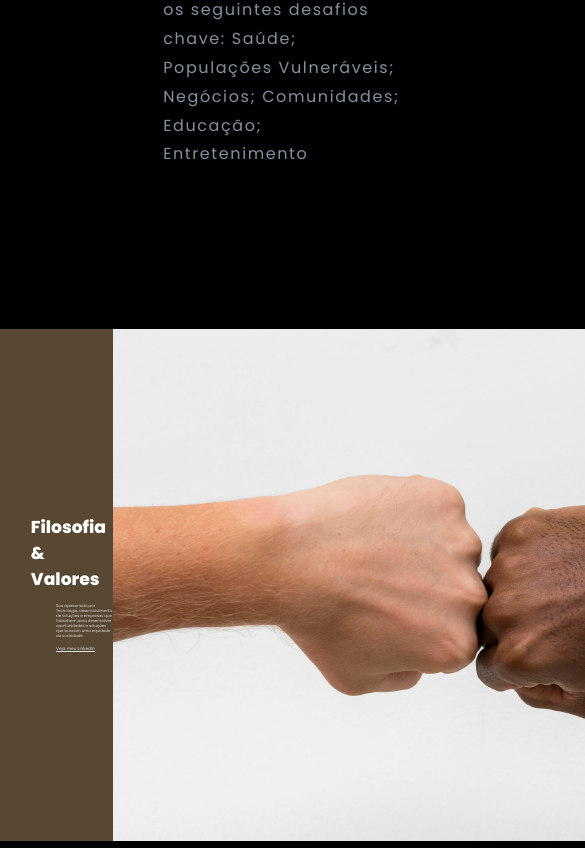
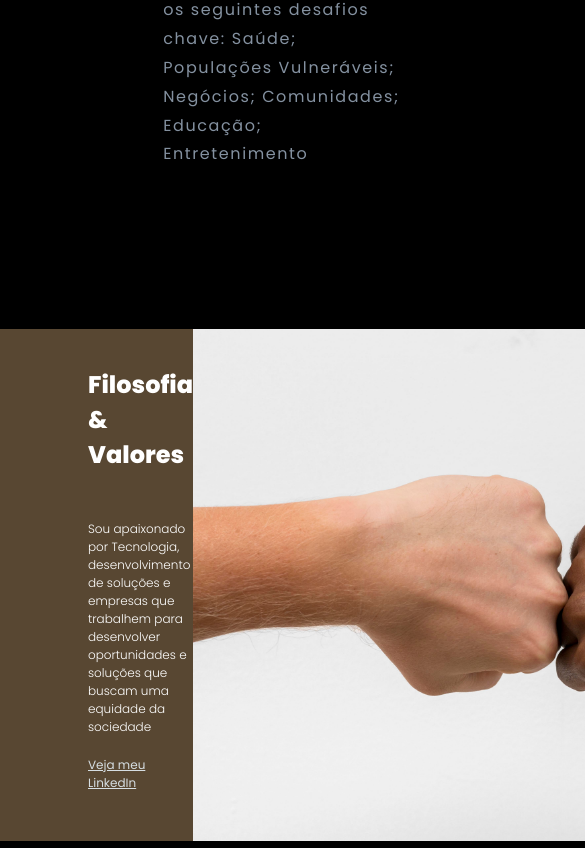
Before and after one commit to Scriblet/Portfolio, a React (Create React App) app: page / in a window 390 px wide. Shown: the part 2960-3808 px from the top of the page, 585 px wide, since content can reach past the window. Built offline with nearby package versions, Linux system fonts and the light colour scheme.

Commit message:
CSS responsive value

```diff
--- a/src/App.css
+++ b/src/App.css
@@ -151,27 +151,28 @@ body {
   display: flex;
   flex-direction: column;
   align-self: center;
+  margin-left: 4em;
 }
 
 .value-text-title {
   font-weight: 800;
-  font-size: 4.4vw;
-  margin: 0 0.4em 0.4em;
+  font-size: clamp(24px, 4vw, 72px);
+  margin: 0
 }
 
 .value-text-body {
   font-weight: 300;
-  font-size: 1vw;
+  font-size: clamp(12px, 1vw, 22px);
   max-width: 32em;
-  margin-left: 32px;
+  margin-top: 48px;
 }
 
 .value-text-link {
   color: #d6dee2;
   text-decoration-line: underline;
   line-height: 150%;
-  font-size: 1.1vw;
-  margin-left: 32px;
+  font-size: clamp(12px, 1.1vw, 22px);
+  margin-top:8px;
 }
 
 .value-img {
```
